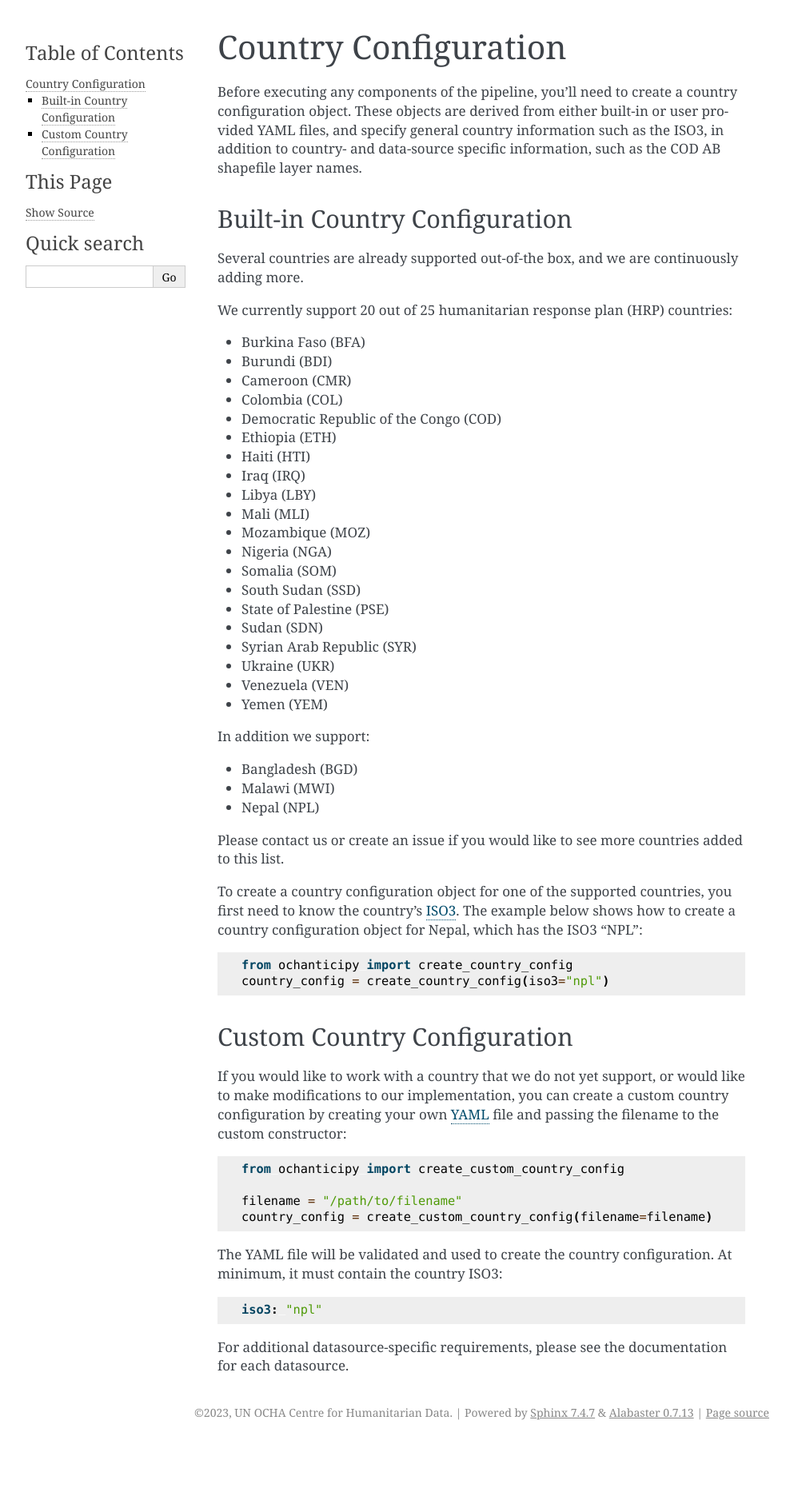
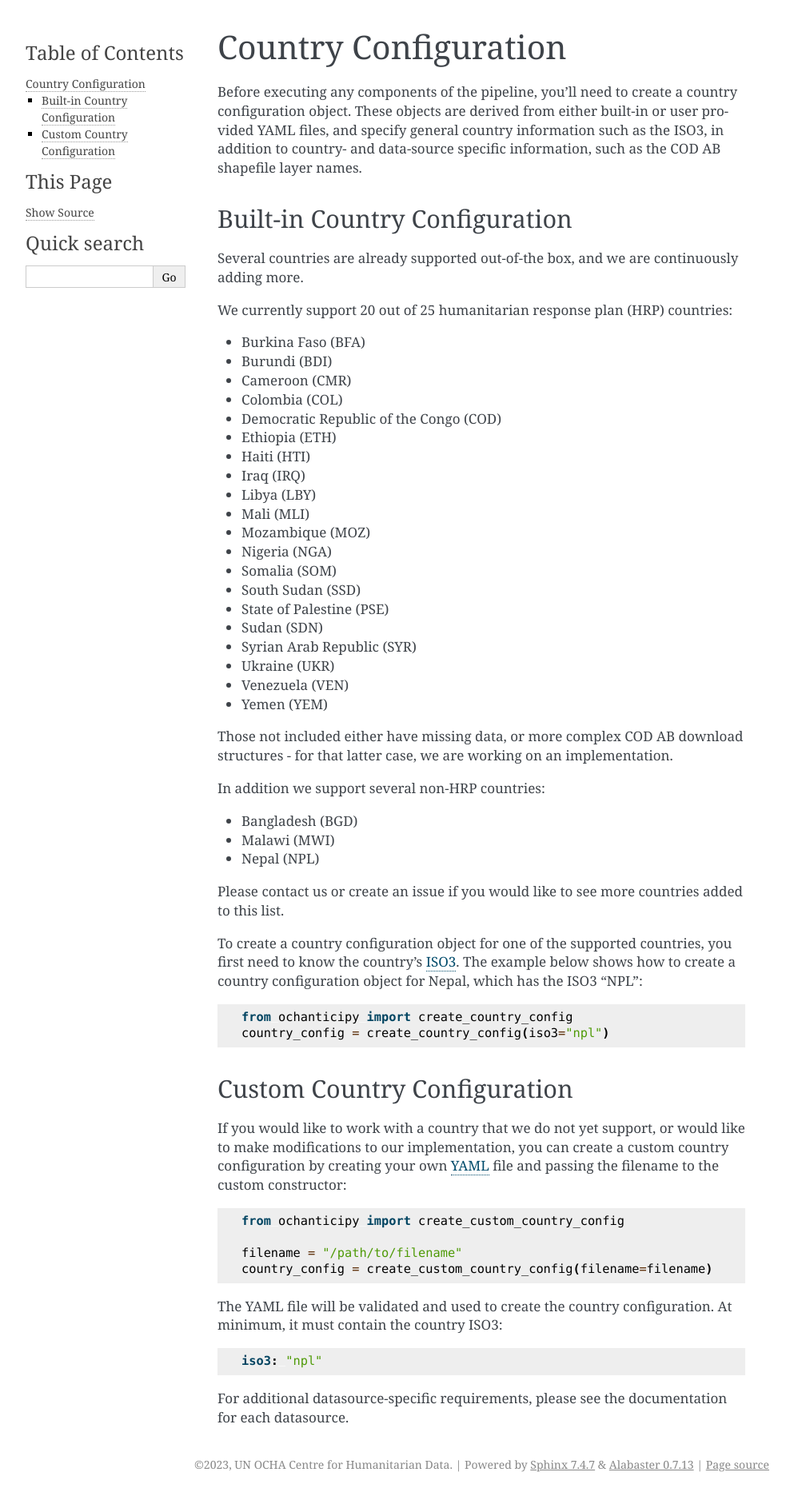
Before and after one commit to OCHA-DAP/ocha-anticipy, a Sphinx documentation site: the page built from docs/config.rst, in a window 1280 px wide. Shown: the whole page at 80% size, without its empty margins (148-1141 px from the left). Built offline with Sphinx 7.4.7, drawn with Linux system fonts in a browser that asks for light colours; before the commit the page ends 1806 px from its top, so only the background shows below that.

Commit message:
Say why countries are missing

```diff
--- a/docs/config.rst
+++ b/docs/config.rst
@@ -38,7 +38,10 @@ We currently support 20 out of 25 humanitarian response plan (HRP) countries:
 - Venezuela (VEN)
 - Yemen (YEM)
 
-In addition we support:
+Those not included either have missing data, or more complex COD AB
+download structures - for that latter case, we are working on an implementation.
+
+In addition we support several non-HRP countries:
 
 - Bangladesh (BGD)
 - Malawi (MWI)
```
